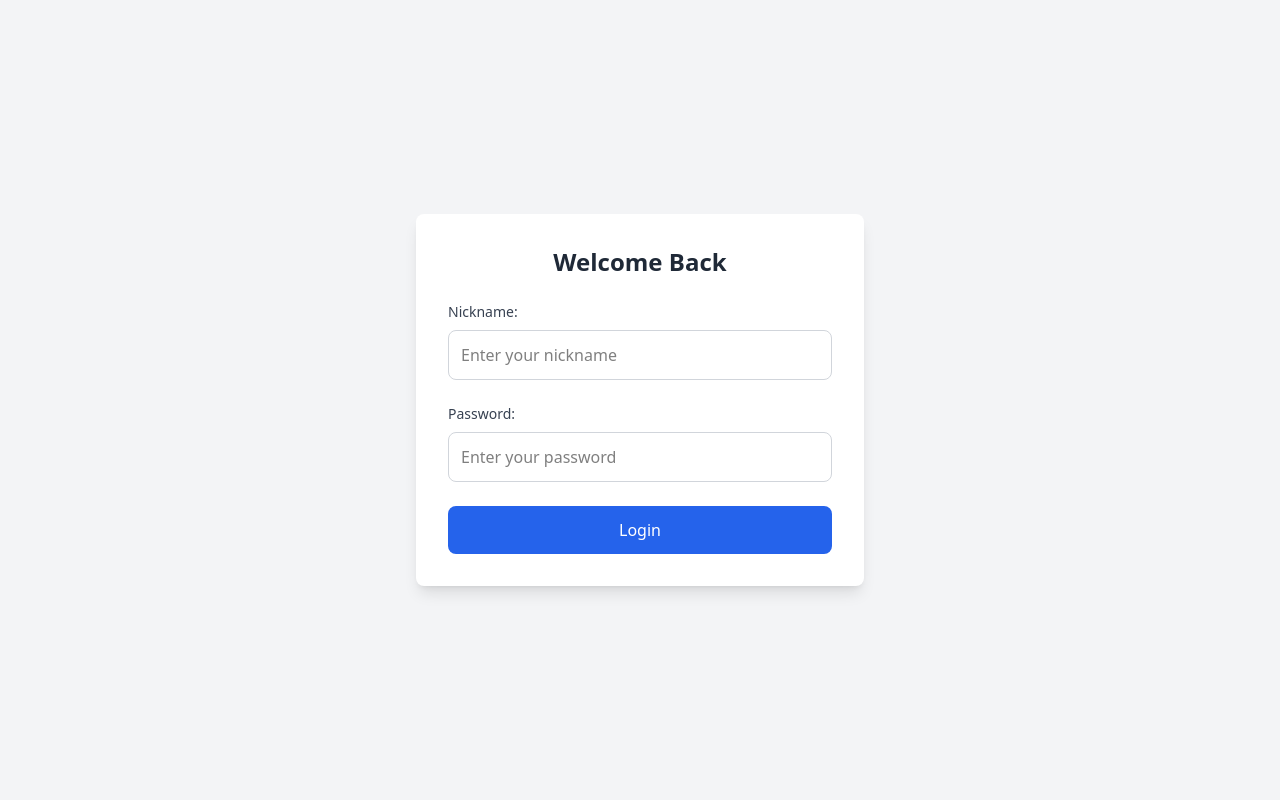
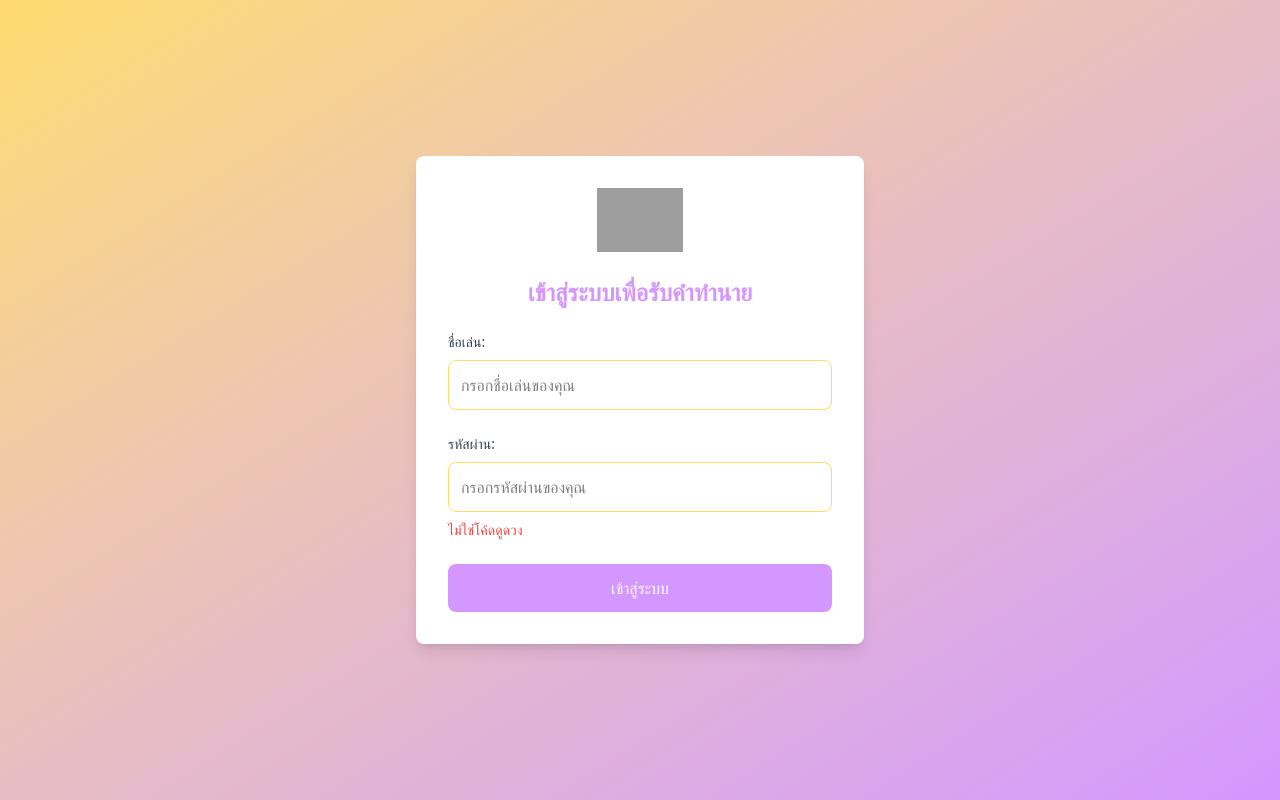
Before and after one commit to Karanpong2211310079/TARO_FRONTEND, a React app: page / in a window 1280 px wide. Built offline with nearby package versions, Linux system fonts and the light colour scheme; grey boxes are pictures that could not be loaded; the HTML template or start-up script is replaced by a standard one.

Commit message:
add color and ttell password

```diff
--- a/src/User/login.jsx
+++ b/src/User/login.jsx
@@ -35,7 +35,7 @@ const Login = () => {
       if (res.status === 200 || res.status === 201) {
         Swal.fire({
           title: 'Login Successful',
-          text: 'Welcome back!',
+          text: 'เข้าสู่ระบบเพื่อรับคำทำนาย',
           icon: 'success',
           confirmButtonText: 'OK',
         }).then(() => {
@@ -55,7 +55,14 @@ const Login = () => {
         });
       }
     } catch (error) {
-      if (error.response?.data?.message === 'Username already in use') {
+      if (error.response?.data?.message === 'Username already exists with a different password') {
+        Swal.fire({
+          title: 'Username Taken',
+          text: 'ชื่อนี้มีคนใช้แล้ว ลองรหัสผ่านอื่นนะ',
+          icon: 'error',
+          confirmButtonText: 'OK',
+        });
+      } else if (error.response?.data?.message === 'Username already in use') {
         Swal.fire({
           title: 'Duplicate Username',
           text: 'ชื่อนี้ถูกใช้งานแล้ว กรุณาใช้ชื่ออื่น',
@@ -76,44 +83,52 @@ const Login = () => {
   };
 
   return (
-    <div className="flex justify-center items-center min-h-screen bg-gray-100">
-      <div className="w-full max-w-md p-8 bg-white rounded-lg shadow-lg transition-all duration-300 hover:shadow-xl">
-        <h2 className="text-2xl font-bold text-center mb-6 text-gray-800">Welcome Back</h2>
+    <div className="flex justify-center items-center min-h-screen bg-gradient-to-br from-[#FFDB6E] to-[#D497FF]">
+      <div className="w-full max-w-md p-8 bg-white bg-opacity-90 rounded-lg shadow-lg transition-all duration-300 hover:shadow-xl">
+        <div className="flex justify-center mb-6">
+          <img
+            src="https://i.postimg.cc/sD3GQsnb/IMG-0866.jpg"
+            alt="Logo"
+            className="h-16 w-auto object-contain"
+          />
+        </div>
+        <h2 className="text-2xl font-bold text-center mb-6 text-[#D497FF]">เข้าสู่ระบบเพื่อรับคำทำนาย</h2>
         <form onSubmit={handleSubmit} className="space-y-6">
           <div>
             <label htmlFor="name" className="block mb-2 text-sm font-medium text-gray-700">
-              Nickname:
+              ชื่อเล่น:
             </label>
             <input
               type="text"
               id="name"
               value={name}
               onChange={(e) => setName(e.target.value)}
-              placeholder="Enter your nickname"
+              placeholder="กรอกชื่อเล่นของคุณ"
               required
-              className="w-full p-3 border border-gray-300 rounded-lg focus:ring-2 focus:ring-blue-500 focus:border-blue-500 transition-colors"
+              className="w-full p-3 border border-[#FFDB6E] rounded-lg focus:ring-2 focus:ring-[#D497FF] focus:border-[#D497FF] transition-colors"
             />
           </div>
 
           <div>
             <label htmlFor="password" className="block mb-2 text-sm font-medium text-gray-700">
-              Password:
+              รหัสผ่าน:
             </label>
             <input
               type="password"
               id="password"
               value={password}
               onChange={(e) => setPassword(e.target.value)}
-              placeholder="Enter your password"
+              placeholder="กรอกรหัสผ่านของคุณ"
               required
-              className="w-full p-3 border border-gray-300 rounded-lg focus:ring-2 focus:ring-blue-500 focus:border-blue-500 transition-colors"
+              className="w-full p-3 border border-[#FFDB6E] rounded-lg focus:ring-2 focus:ring-[#D497FF] focus:border-[#D497FF] transition-colors"
             />
+            <p className="mt-2 text-sm text-red-500">ไม่ใช่โค้ดดูดวง</p>
           </div>
 
           <button
             type="submit"
             disabled={isLoading}
-            className={`w-full py-3 px-5 text-white bg-blue-600 rounded-lg hover:bg-blue-700 focus:ring-4 focus:ring-blue-300 transition-colors duration-200 flex items-center justify-center ${
+            className={`w-full py-3 px-5 text-white bg-[#D497FF] rounded-lg hover:bg-[#c07eff] focus:ring-4 focus:ring-[#FFDB6E] transition-colors duration-200 flex items-center justify-center ${
               isLoading ? 'opacity-70 cursor-not-allowed' : ''
             }`}
           >
@@ -139,7 +154,7 @@ const Login = () => {
                 />
               </svg>
             ) : null}
-            {isLoading ? 'Logging in...' : 'Login'}
+            {isLoading ? 'กำลังเข้าสู่ระบบ...' : 'เข้าสู่ระบบ'}
           </button>
         </form>
       </div>
```
